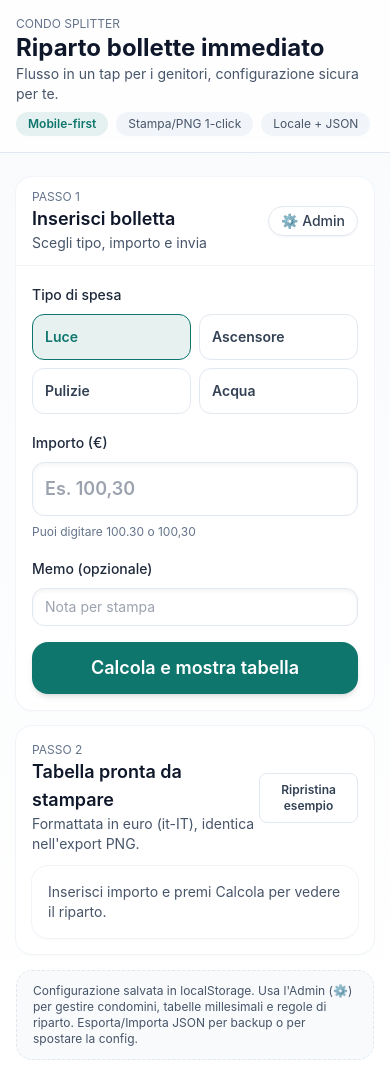
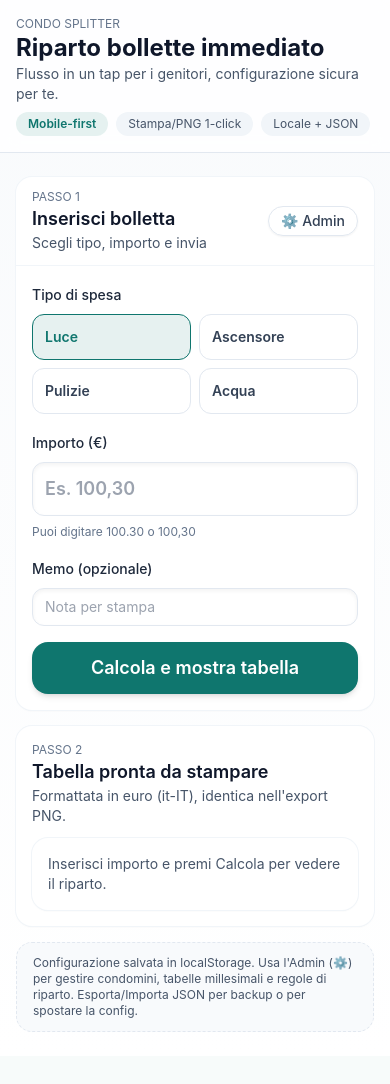
Before and after one commit to MicheleCarb/condo-splitter, a React (Vite) app: page / in a window 390 px wide. After the commit the page ends 1056 px from the top, so only its background shows below. Built offline with nearby package versions, Linux system fonts and the light colour scheme.

Commit message:
Refactor App and BillForm components for improved layout and responsiveness. Update CSS to prevent horizontal overflow and ensure full-width elements. Enhance ResultTable for better mobile compatibility with scroll hints.

```diff
--- a/src/App.tsx
+++ b/src/App.tsx
@@ -8,7 +8,7 @@ import { parseAmount } from './utils/number'
 import { SavedBill } from './types'
 
 function App() {
-  const { config, updateConfig, resetConfig, importConfig } = useConfig()
+  const { config, updateConfig, importConfig } = useConfig()
   const [savedBills, setSavedBills] = useState<SavedBill[]>([])
   const [error, setError] = useState<string | null>(null)
   const [showAdmin, setShowAdmin] = useState(false)
@@ -61,9 +61,9 @@ function App() {
   }
 
   return (
-    <div className="min-h-screen bg-gradient-to-b from-slate-50 to-white">
-      <header className="border-b border-slate-200 bg-white/80 backdrop-blur">
-        <div className="mx-auto flex max-w-6xl flex-col gap-2 px-4 py-4 sm:flex-row sm:items-center sm:justify-between">
+    <div className="min-h-screen bg-gradient-to-b from-slate-50 to-white overflow-x-hidden w-full max-w-full">
+      <header className="border-b border-slate-200 bg-white/80 backdrop-blur w-full max-w-full overflow-x-hidden">
+        <div className="mx-auto flex max-w-6xl flex-col gap-2 px-4 py-4 sm:flex-row sm:items-center sm:justify-between w-full min-w-0">
           <div>
             <p className="text-xs uppercase text-slate-500">Condo Splitter</p>
             <h1 className="text-2xl font-bold text-slate-900">Riparto bollette immediato</h1>
@@ -79,26 +79,17 @@ function App() {
         </div>
       </header>
 
-      <main className="mx-auto flex max-w-6xl flex-col gap-4 px-4 py-6">
-        <div className="grid gap-4 lg:grid-cols-2">
+      <main className="mx-auto flex max-w-6xl flex-col gap-4 px-4 py-6 w-full overflow-x-hidden min-w-0">
+        <div className="grid gap-4 lg:grid-cols-2 min-w-0 w-full">
           <BillForm config={config} onSubmit={handleSubmit} onAdminToggle={() => setShowAdmin(true)} />
-          <div className="space-y-2">
-            <div className="rounded-2xl bg-white p-4 shadow-sm ring-1 ring-slate-100">
-              <div className="flex items-center justify-between">
+          <div className="space-y-2 min-w-0 w-full">
+            <div className="rounded-2xl bg-white p-4 shadow-sm ring-1 ring-slate-100 w-full min-w-0">
               <div>
                 <p className="text-xs uppercase text-slate-500">Passo 2</p>
                 <h2 className="text-lg font-semibold text-slate-900">Tabella pronta da stampare</h2>
                 <p className="text-sm text-slate-600">
                   Formattata in euro (it-IT), identica nell&apos;export PNG.
                 </p>
-                </div>
-                <button
-                  type="button"
-                  onClick={resetConfig}
-                  className="rounded-lg border border-slate-200 px-3 py-2 text-xs font-semibold text-slate-700 hover:bg-slate-50"
-                >
-                  Ripristina esempio
-                </button>
               </div>
               {error && <p className="mt-2 rounded-lg bg-red-50 px-3 py-2 text-sm text-red-700">{error}</p>}
               {savedBills.length > 0 && (
@@ -148,7 +139,7 @@ function App() {
           </div>
         </div>
 
-        <div className="rounded-2xl border border-dashed border-slate-200 bg-slate-50 px-4 py-3 text-xs text-slate-600">
+        <div className="rounded-2xl border border-dashed border-slate-200 bg-slate-50 px-4 py-3 text-xs text-slate-600 w-full min-w-0">
           <p>
             Configurazione salvata in localStorage. Usa l&apos;Admin (⚙️) per gestire condomini, tabelle millesimali e
             regole di riparto. Esporta/Importa JSON per backup o per spostare la config.
--- a/src/components/BillForm.tsx
+++ b/src/components/BillForm.tsx
@@ -47,8 +47,8 @@ export function BillForm({ config, onSubmit, onAdminToggle }: Props) {
   }
 
   return (
-    <div className="rounded-2xl bg-white shadow-sm ring-1 ring-slate-100">
-      <div className="flex items-center justify-between border-b border-slate-100 px-4 py-3">
+    <div className="rounded-2xl bg-white shadow-sm ring-1 ring-slate-100 w-full min-w-0">
+      <div className="flex items-center justify-between border-b border-slate-100 px-4 py-3 min-w-0">
         <div>
           <p className="text-xs uppercase text-slate-500">Passo 1</p>
           <h2 className="text-lg font-semibold text-slate-900">Inserisci bolletta</h2>
--- a/src/components/ResultTable.tsx
+++ b/src/components/ResultTable.tsx
@@ -126,13 +126,13 @@ export function ResultTable({ combinedResult, hideActions = false, compact = fal
   }
 
   return (
-    <div className="space-y-3">
+    <div className="space-y-3 w-full min-w-0">
       <div
-        className={`rounded-2xl bg-white p-4 shadow-sm ring-1 ring-slate-100 ${compact ? 'text-xs' : 'text-sm'}`}
+        className={`rounded-2xl bg-white p-4 shadow-sm ring-1 ring-slate-100 ${compact ? 'text-xs' : 'text-sm'} w-full min-w-0`}
       >
         <div
           ref={tableRef}
-          className="space-y-0 bg-white rounded-2xl p-4"
+          className="space-y-0 bg-white rounded-2xl p-4 w-full"
         >
           <div className="flex flex-col gap-2 border-b border-slate-100 pb-3">
             <div className="flex items-center justify-between">
@@ -160,8 +160,10 @@ export function ResultTable({ combinedResult, hideActions = false, compact = fal
             )}
           </div>
 
-          <div className="overflow-x-auto w-full">
-            <table className="mt-3 border-collapse" style={{ minWidth: 'max-content' }}>
+          <div className="overflow-x-auto w-full -mx-4 px-4 md:mx-0 md:px-0 relative">
+            {/* Scroll hint gradient on mobile */}
+            <div className="absolute right-0 top-0 bottom-0 w-8 bg-gradient-to-l from-white to-transparent pointer-events-none md:hidden z-10" />
+            <table className="mt-3 border-collapse" style={{ width: 'max-content' }}>
             <thead>
               <tr className="bg-slate-50 text-left text-xs uppercase text-slate-600">
                 <th className="rounded-l-xl px-3 py-2">Condominio</th>
--- a/src/index.css
+++ b/src/index.css
@@ -12,9 +12,24 @@
   -moz-osx-font-smoothing: grayscale;
 }
 
+html {
+  overflow-x: hidden;
+  width: 100%;
+  max-width: 100vw;
+}
+
 body {
   margin: 0;
   background-color: #f7fbfa;
+  overflow-x: hidden;
+  width: 100%;
+  max-width: 100vw;
+}
+
+#root {
+  width: 100%;
+  max-width: 100vw;
+  overflow-x: hidden;
 }
 
 * {
```
Lines whose indentation alone changed are shown as unchanged.
